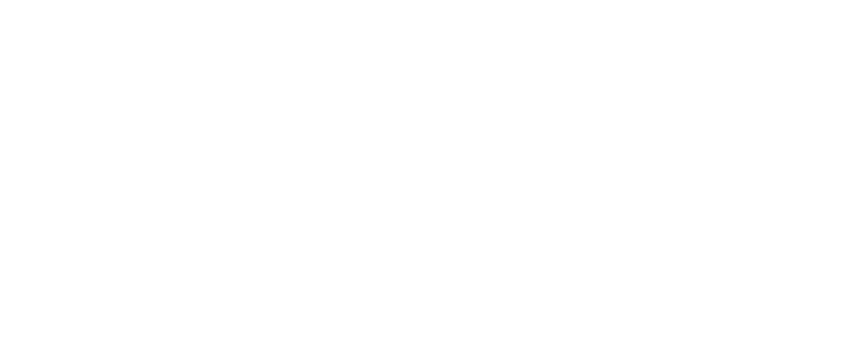
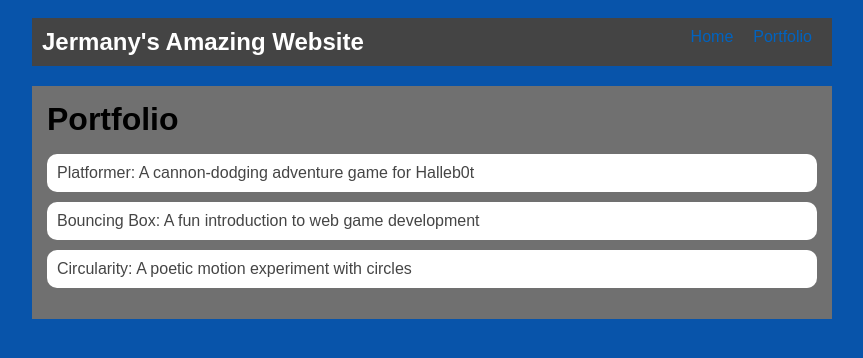
Before and after one commit to JermanyW/JermanyW.github.io, a plain HTML site: page portfolio.html in a window 1280 px wide. Shown: the whole page, without its empty margins (208-1071 px from the left). Drawn offline with Linux system fonts and the light colour scheme.

Commit message:
portfolio CSS HtML

```diff
--- a/portfolio.html
+++ b/portfolio.html
@@ -0,0 +1,41 @@
+<!DOCTYPE html>
+<html>
+  <head>
+    <title>Jermany's Awesome Website</title>
+    <link rel="stylesheet" href="style.css" />
+  </head>
+
+  <body>
+    <!-- All content goes here -->
+    <div id="all-contents">
+        <nav>
+            <h1>Jermany's Amazing Website</h1>
+            <ul id="nav-ul">
+                <li class="nav-li">
+           <a href="index.html">Home</a>
+         </li>
+            <li class="nav-li">
+                 <a href="portfolio.html">Portfolio</a>
+                </li>
+            </ul>
+        </nav>
+
+        <main>
+            <div class="content">
+                <h1>Portfolio</h1>
+                <ul id="portfolio">
+                    <li>
+                        <a href="fsd-projects/platformer/">Platformer: A cannon-dodging adventure game for Halleb0t</a>
+                      </li>
+                      <li>
+                        <a href="fsd-projects/bouncing-box/">Bouncing Box: A fun introduction to web game development</a>
+                      </li>
+                      <li>
+                        <a href="fsd-projects/circularity/">Circularity: A poetic motion experiment with circles</a>
+                      </li>
+                </ul>
+              </div>
+        </main>
+    </div>
+  </body>
+</html>
--- a/style.css
+++ b/style.css
@@ -79,3 +79,28 @@ main {
 h2, h3 {
     margin: 0px;
 }
+/* Portfolio styles */
+.content h1 {
+    color: black;
+  }
+
+  #portfolio {
+    list-style-type: none;
+    padding-left: 0;
+  }
+
+  #portfolio li {
+    background: #fff;
+    padding: 10px;
+    border-radius: 10px;
+    margin-bottom: 10px;
+  }
+
+  #portfolio li:hover {
+    background: #eee;
+  }
+
+  #portfolio a {
+    text-decoration: none;
+    color: #454545;
+  }
```
